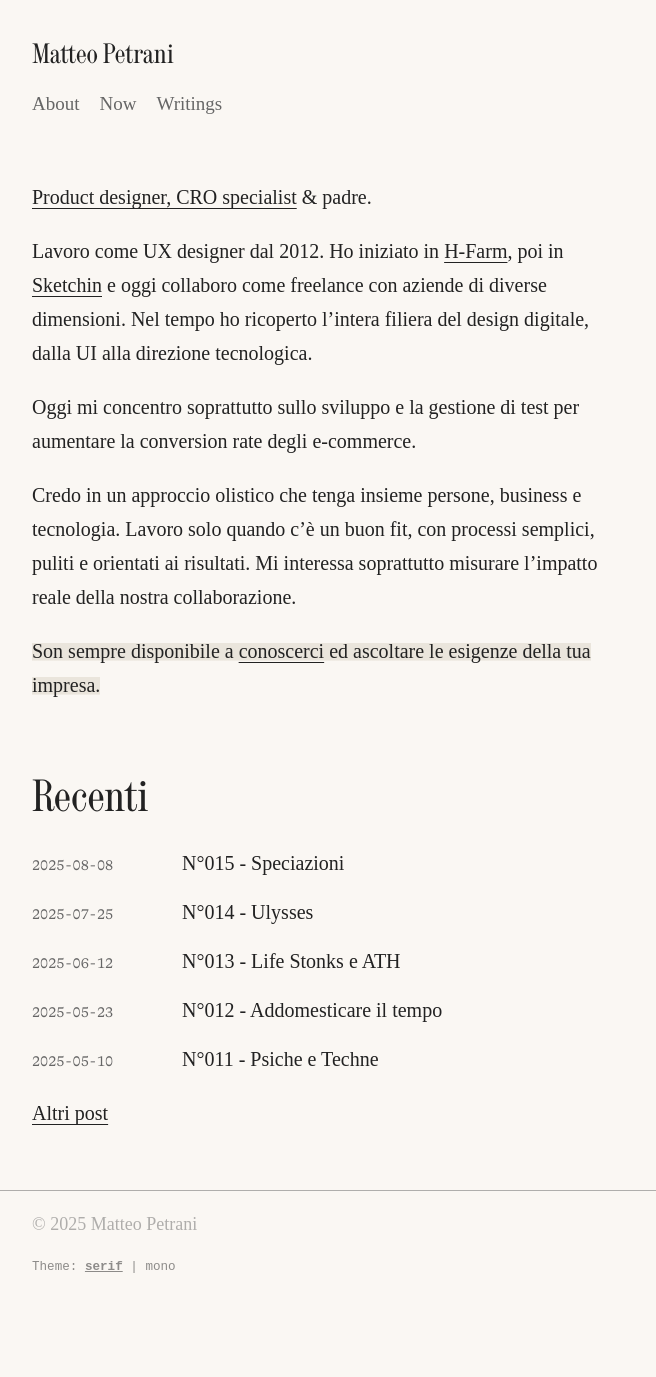
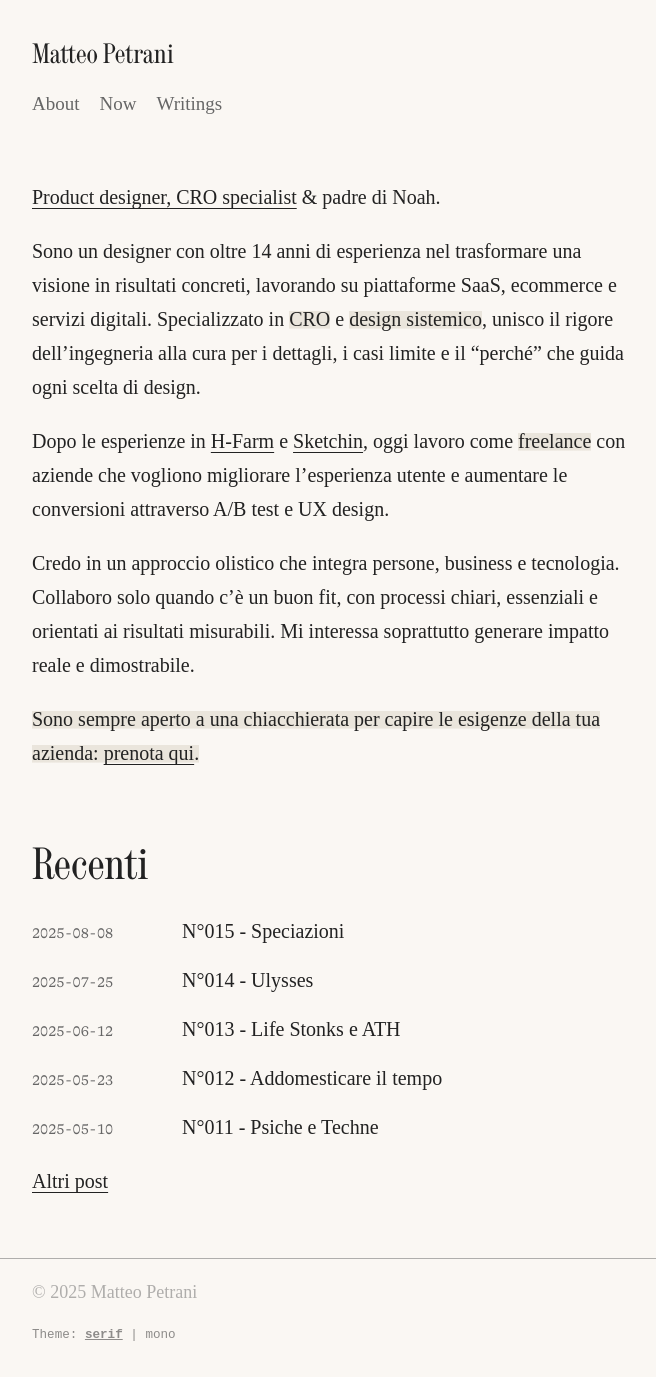
Before and after one commit to matteopetrani/matteopetrani.github.io, a Jekyll site: the page built from index.md, in a window 1280 px wide. Shown: the whole page, without its empty margins (308-964 px from the left). Built offline with Jekyll 4.4.1, drawn with Linux system fonts in a browser that asks for light colours; some web fonts are replaced; before the commit the page ends 1309 px from its top, so only the background shows below that.

Commit message:
new short bio

```diff
--- a/index.md
+++ b/index.md
@@ -2,12 +2,12 @@
 layout: home
 title: Home
 ---
-[Product designer, CRO specialist](https://www.linkedin.com/in/matteopetrani/) & padre.
+[Product designer, CRO specialist](https://www.linkedin.com/in/matteopetrani/) & padre di Noah.
 
-Lavoro come UX designer dal 2012. Ho iniziato in [H-Farm](https://www.h-farm.com/ithttps:/), poi in [Sketchin](https://sketchin.com/https:/) e oggi collaboro come freelance con aziende di diverse dimensioni. Nel tempo ho ricoperto l’intera filiera del design digitale, dalla UI alla direzione tecnologica.
+Sono un designer con oltre 14 anni di esperienza nel trasformare una visione in risultati concreti, lavorando su piattaforme SaaS, ecommerce e servizi digitali. Specializzato in **CRO** e **design sistemico**, unisco il rigore dell’ingegneria alla cura per i dettagli, i casi limite e il “perché” che guida ogni scelta di design.
 
-Oggi mi concentro soprattutto sullo sviluppo e la gestione di test per aumentare la conversion rate degli e-commerce.
+Dopo le esperienze in [H-Farm](https://www.h-farm.com/ithttps:/) e [Sketchin](https://sketchin.com/https:/), oggi lavoro come **freelance** con aziende che vogliono migliorare l’esperienza utente e aumentare le conversioni attraverso A/B test e UX design.
 
-Credo in un approccio olistico che tenga insieme persone, business e tecnologia. Lavoro solo quando c’è un buon fit, con processi semplici, puliti e orientati ai risultati. Mi interessa soprattutto misurare l’impatto reale della nostra collaborazione.
+Credo in un approccio olistico che integra persone, business e tecnologia. Collaboro solo quando c’è un buon fit, con processi chiari, essenziali e orientati ai risultati misurabili. Mi interessa soprattutto generare impatto reale e dimostrabile.
 
-**Son sempre disponibile a [conoscerci](https://cal.com/matpet) ed ascoltare le esigenze della tua impresa.**
+**Sono sempre aperto a una chiacchierata per capire le esigenze della tua azienda: [prenota qui](https://cal.com/matpet).**
```
